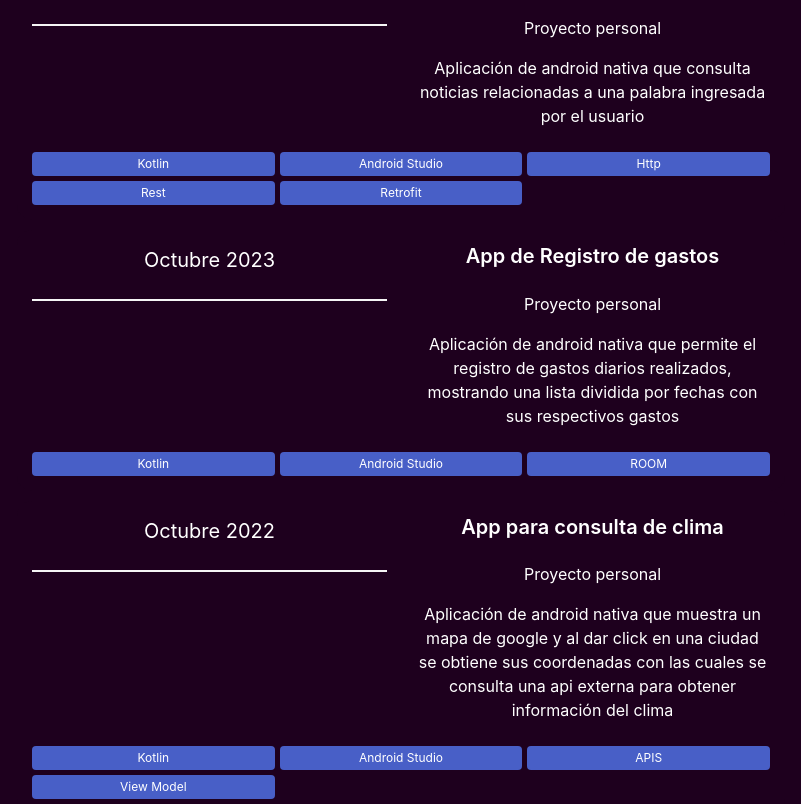
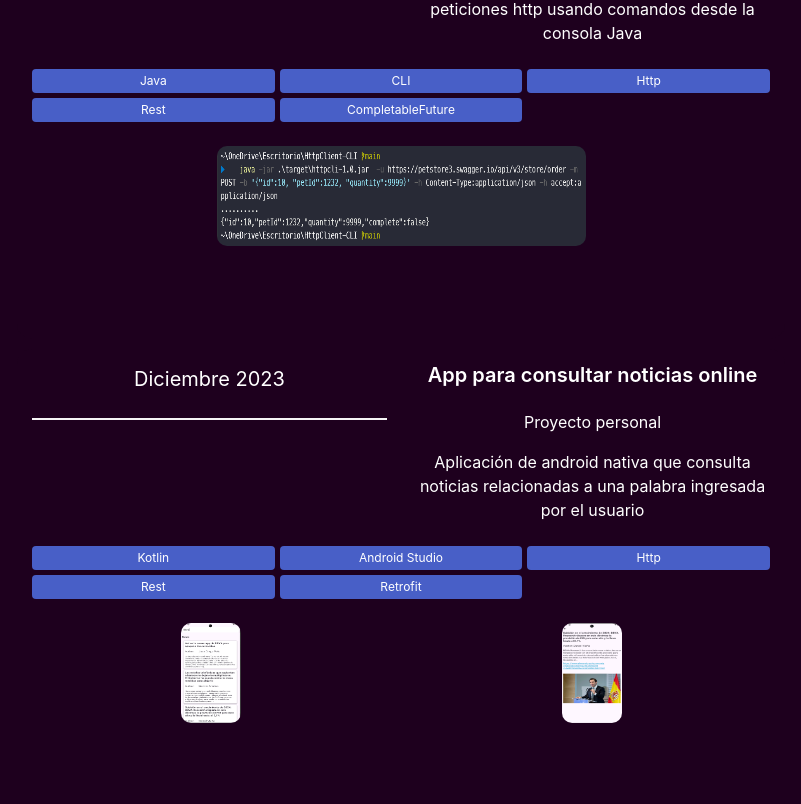
Before and after one commit to KevinCarm/portfolio, a React (Vite) app: page / in a window 1280 px wide. Shown: the part 1536-2340 px from the top of the page, without its empty margins (239-1040 px from the left). Built offline with nearby package versions, Linux system fonts and the light colour scheme.

Commit message:
Thumbnail image added in experience item

```diff
--- a/src/components/Experience/Experience.jsx
+++ b/src/components/Experience/Experience.jsx
@@ -54,6 +54,7 @@ const Experience = () => {
                             description={e.description}
                             where={e.where}
                             when={e.when}
+                            images={e.images}
                         />
                     </div>
                 ))}
--- a/src/components/Experience/ExperienceItem.jsx
+++ b/src/components/Experience/ExperienceItem.jsx
@@ -2,6 +2,11 @@ import "bulma/css/bulma.css";
 import style from "./experience.module.css";
 
 const ExperienceItem = props => {
+    let count = 2;
+    if(props.images) {
+        count = props.images.length;
+    }
+    const stypeImages = { width: count > 1 ? "60px": "50%", height: "100px",  borderRadius: "10px"}
     return (
         <>
             <br />
@@ -27,6 +32,22 @@ const ExperienceItem = props => {
                         <span className='tag is-link'>{e}</span>
                     ))}
                 </div>
+                <br />
+                <div>
+                    {
+                        props.images ?
+                            <div className="columns is-desktop">
+                                {
+                                    props.images.map(i => <div className="column">
+                                        <img style={stypeImages} src={i} />
+                                    </div>)
+                                }
+                            </div> : null
+                    }
+                </div>
+                <br />
+                <br />
+                <br />
             </div>
             <br />
         </>
```
